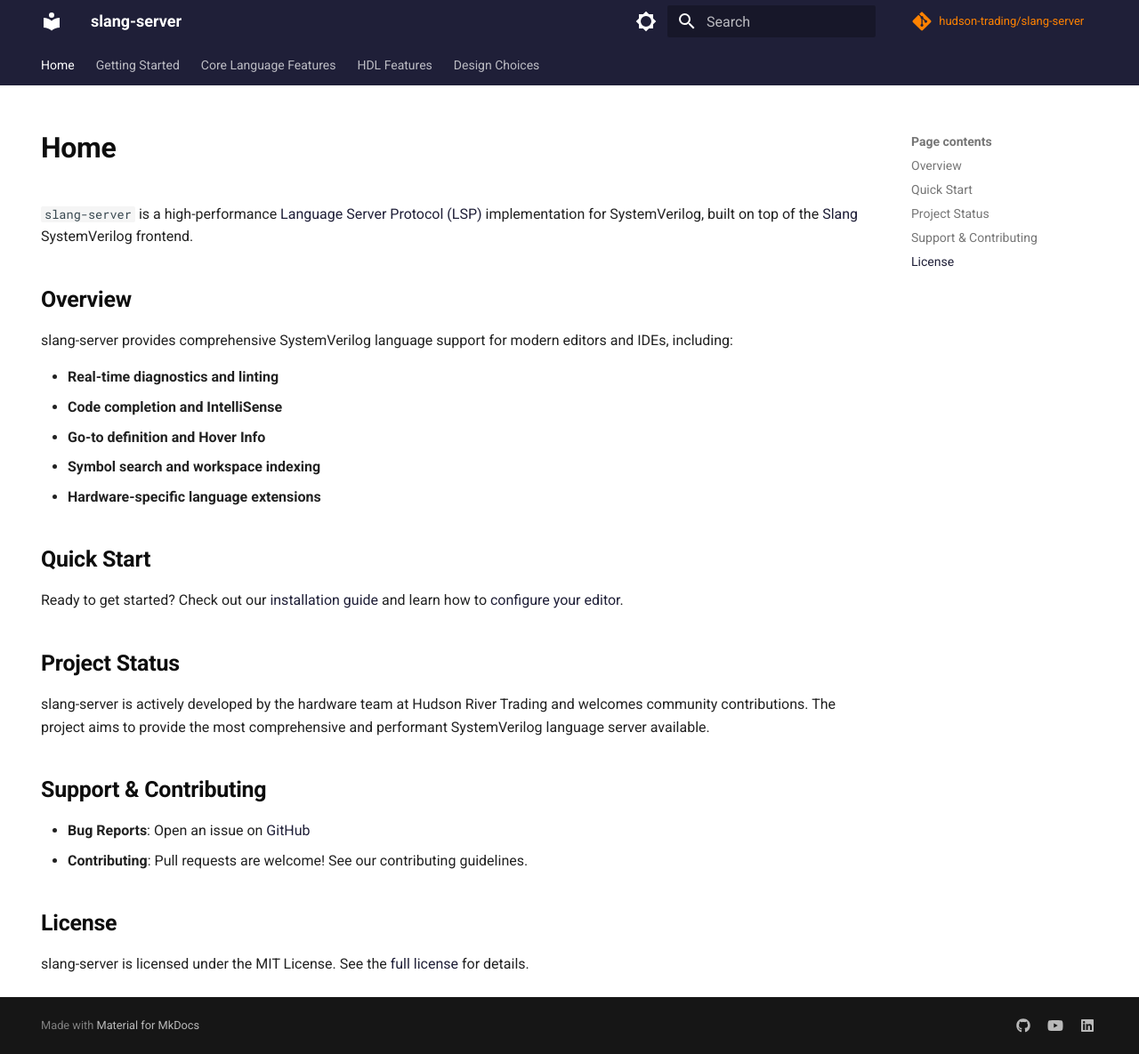
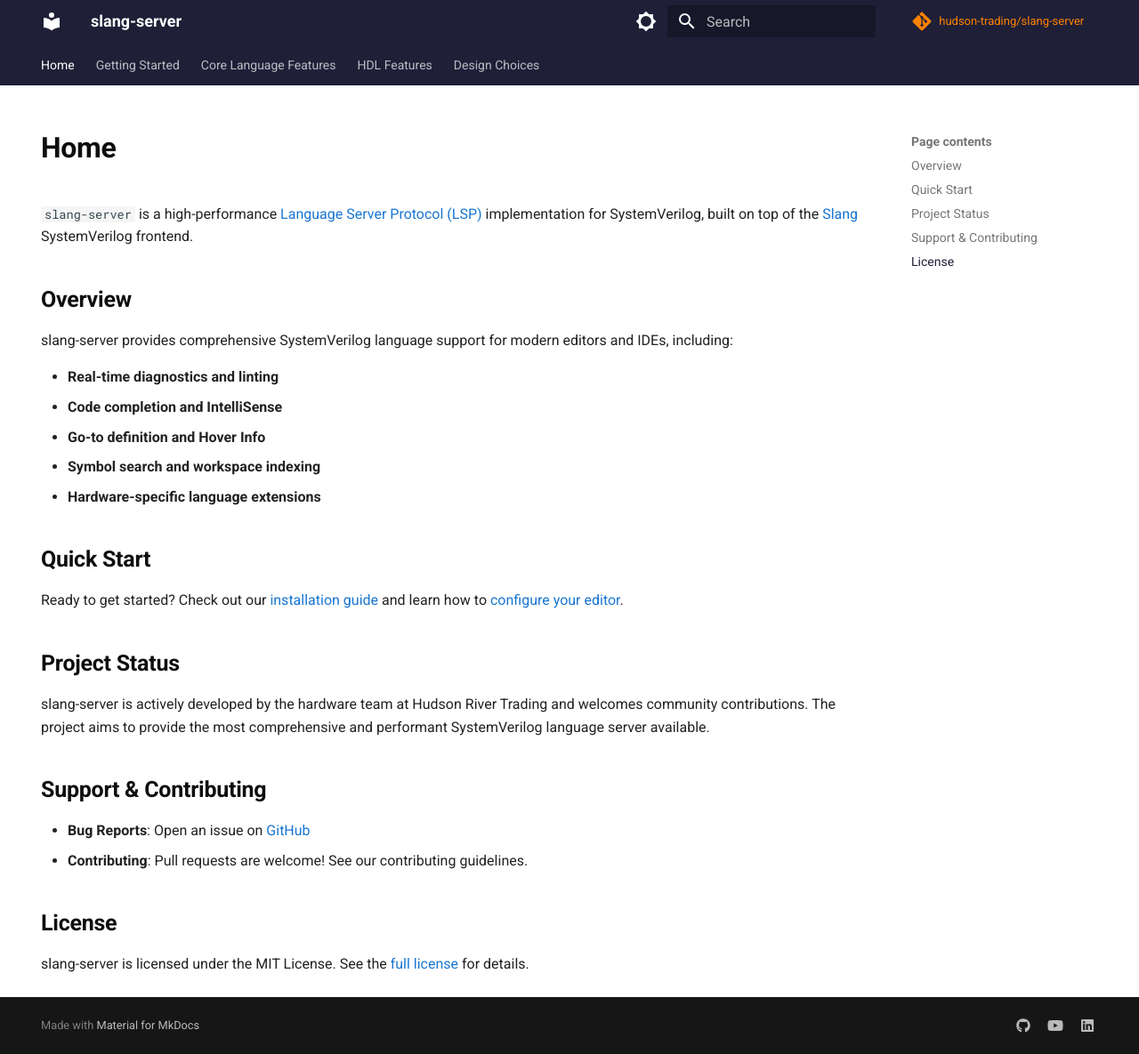
Before and after one commit to hudson-trading/slang-server, an MkDocs documentation site: the page built from docs/index.md, in a window 1280 px wide and 1185 px high. Shown: the whole window at 89% size. Built offline with MkDocs 1.6.1 and Material for MkDocs 9.7.7, drawn with Linux system fonts in a browser that asks for light colours; comment, search, counter and statistics services are not loaded.

Commit message:
Docs: better link visibility

```diff
--- a/docs/assets/stylesheets/tweaks.css
+++ b/docs/assets/stylesheets/tweaks.css
@@ -89,3 +89,20 @@
   border: none;
   box-shadow: none;
 }
+
+/* Link styles for better visibility */
+[data-md-color-scheme="default"] .md-typeset a {
+  color: #1976d2;
+}
+
+[data-md-color-scheme="default"] .md-typeset a:hover {
+  color: #1565c0;
+}
+
+[data-md-color-scheme="slate"] .md-typeset a {
+  color: #64b5f6;
+}
+
+[data-md-color-scheme="slate"] .md-typeset a:hover {
+  color: #90caf9;
+}
```
